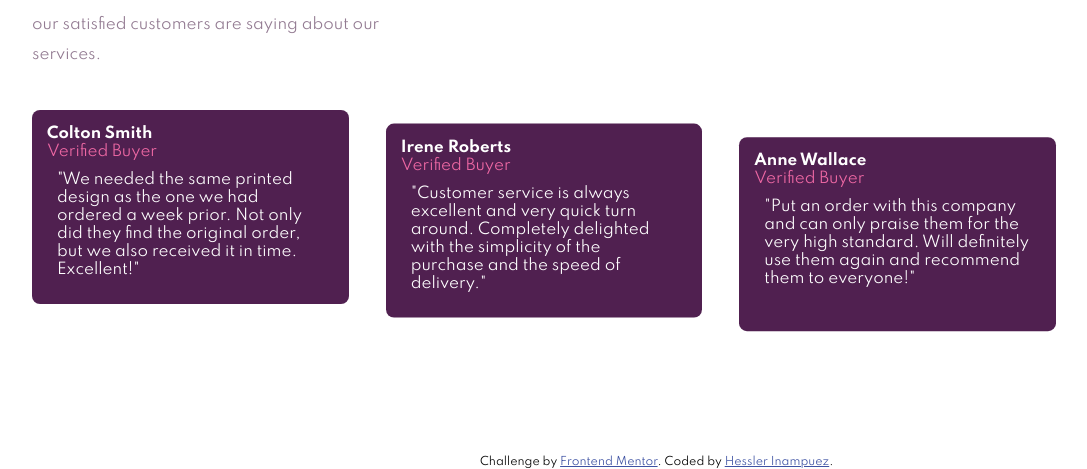
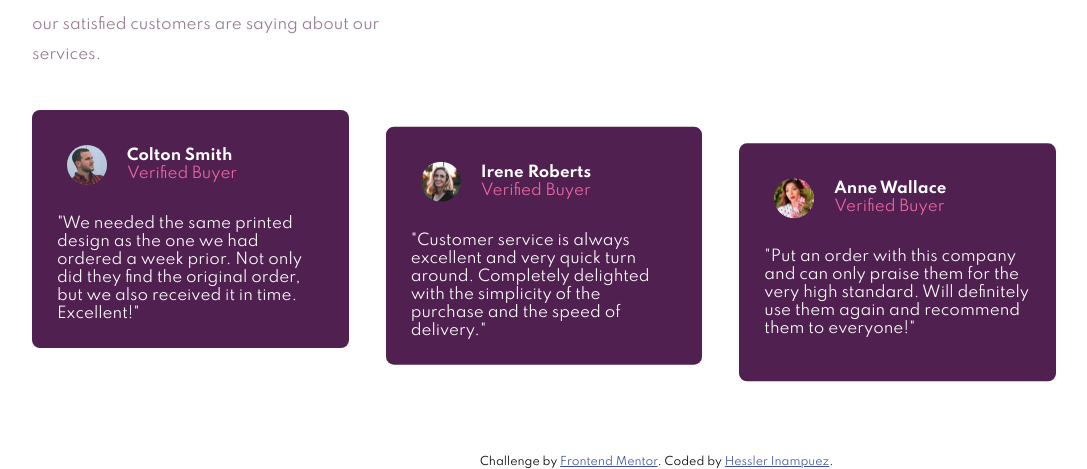
Before and after one commit to Fawkes11/sixth-practice, a plain HTML site: page index.html in a window 1280 px wide. Shown: the part 331-800 px from the top of the page, without its empty margins (96-1183 px from the left). Drawn offline with Linux system fonts and the light colour scheme; the site is published under a folder, as on GitHub Pages, so addresses that start at the root find nothing.

Commit message:
Update index.html
updated image path

```diff
--- a/index.html
+++ b/index.html
@@ -70,7 +70,7 @@
 
         <div class="experien-box">
           <div class="perfil-info">
-            <img src="/images/image-colton.jpg" alt="">
+            <img src="images/image-colton.jpg" alt="">
             <div class="buy-info">
               <p class="name-info">Colton Smith</p>
               <p class="buyer-info">Verified Buyer</p>
@@ -83,7 +83,7 @@
 
         <div class="experien-box">
           <div class="perfil-info">
-            <img src="/images/image-irene.jpg" alt="">
+            <img src="images/image-irene.jpg" alt="">
             <div class="buy-info">
               <p class="name-info">Irene Roberts </p>
               <p class="buyer-info">Verified Buyer</p>
@@ -95,7 +95,7 @@
 
         <div class="experien-box">
           <div class="perfil-info">
-            <img src="/images/image-anne.jpg" alt="">
+            <img src="images/image-anne.jpg" alt="">
             <div class="buy-info">
               <p class="name-info">Anne Wallace</p>
               <p class="buyer-info">Verified Buyer</p>
```
